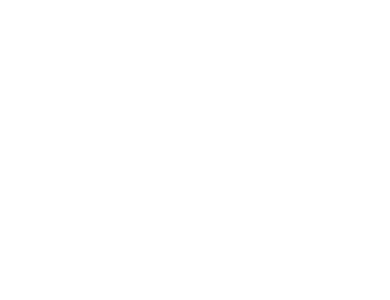
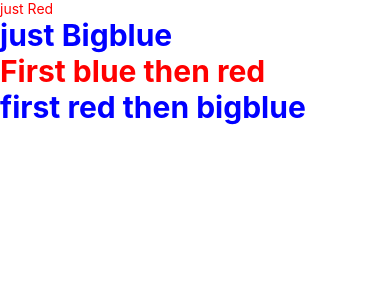
Before and after one commit to ririyad/ReactNativeTestApp, a React Native app: screen / in a window 390 px wide. Shown: the top 300 px of the page. Built offline with nearby package versions, Linux system fonts and the light colour scheme.

Commit message:
styling component

```diff
--- a/App.js
+++ b/App.js
@@ -1,36 +1,27 @@
 import React, { Component } from 'react';
-import { AppRegistry, Text, View } from 'react-native';
+import { AppRegistry, StyleSheet, Text, View } from 'react-native';
 
 
-class Blink extends Component {
-  constructor(props) {
-    super(props);
-    this.state = {isShowingText: true};
-
-    //toggling state every second
-    setInterval( ()=> {
-      this.setState(previousState => {
-        return { isShowingText: !previousState.isShowingText };
-      });
-    }, 1000);
-  }
+export default class LotsOfStyles extends Component {
   render() {
-    let display = this.state.isShowingText?this.props.text: ' ';
     return (
-      <Text>{ display } </Text>
+      <View>
+        <Text style={styles.red}>just Red</Text>
+        <Text style={styles.bigBlue}>just Bigblue</Text>
+        <Text style={[styles.bigBlue, styles.red]}>First blue then red</Text>
+        <Text style={[styles.red, styles.bigBlue]}>first red then bigblue</Text>
+        </View>
     );
   }
 }
 
-export default class Blinking extends Component {
-  render() {
-    return (
-      <View>
-       <Blink text = 'This text is blinking' />
-       <Blink text = 'Hey, its really blinking'  />
-       <Blink text = 'Can you see me?' />
-       <Blink text = 'Yes you can!' />
-      </View>
-    );
+const styles = StyleSheet.create({
+  bigBlue: {
+    color: 'blue',
+    fontWeight: 'bold',
+    fontSize: 30,
+  },
+  red: {
+    color: 'red',
   }
-}
+})
```
